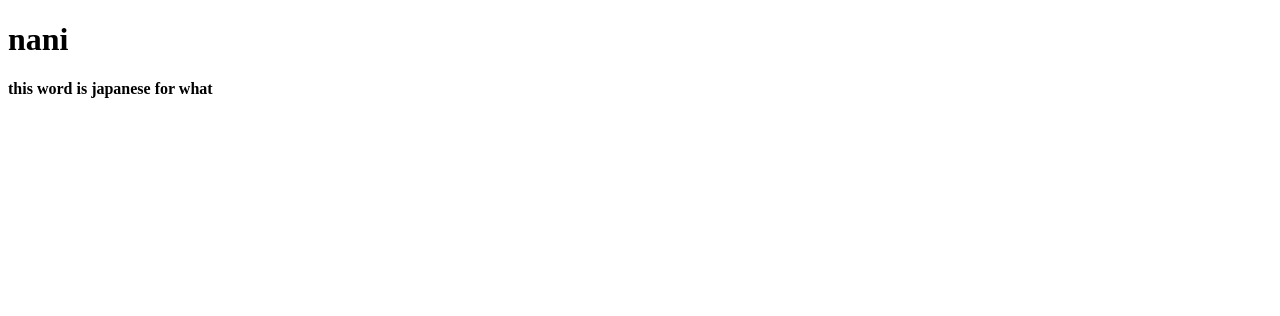
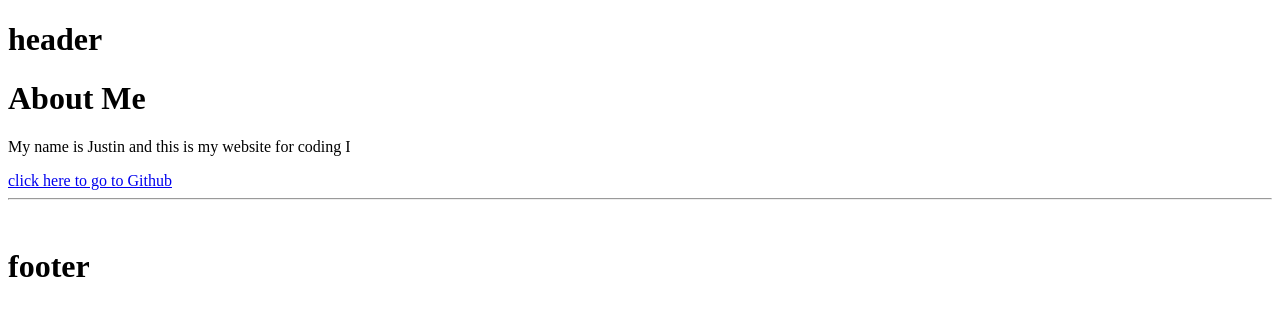
Before and after one commit to Justin817/justinthomas, a plain HTML site: page index.HTML in a window 1280 px wide. Drawn offline with Linux system fonts and the light colour scheme.

Commit message:
Update index.HTML

```diff
--- a/index.HTML
+++ b/index.HTML
@@ -1,12 +1,27 @@
-<!DOCTYPE html>
 <!DOCTYPE html>
 <html lang="en" dir="ltr">
-  <head>
-    <meta charset="utf-8">
-    <title>Justin</title>
-  </head>
-  <body>
-<h1>nani</h1>
-<h4>this word is japanese for what</h4>
-  </body>
+<head>
+  <meta charset="utf-8">
+  <meta name="description" content="work for coding I">
+  <meta name="keywords" content="About">
+   <meta name="author" content="Justin Thomas">
+  <title>Justin Thomas</title>
+  <link rel="stylesheet" href="style.css">
+</head>
+<body>
+  <header>
+  <h1>header</h1>
+  </header>
+  <h1>About Me</h1>
+  <p>My name is Justin and this is my website for coding I</p>
+<div class="orange-background">
+  <a href="https://github.com/">click here to go to Github</a>
+  <br>
+  <hr>
+  <br>
+<div id="the-day-i-made-this">
+  <footer>
+  <h1>footer</h1>
+  </footer>
+</body>
 </html>
```
